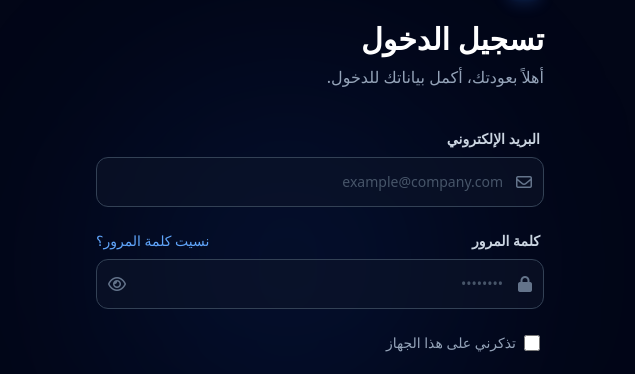
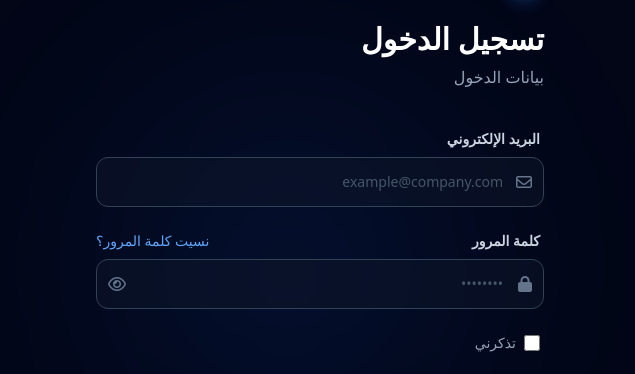
Before and after one commit to eslambahe5-afk/ESLAM-BAHEY-, a plain HTML site: page index.html in a window 1280 px wide. Shown: the part 128-502 px from the top of the page, 0-635 px from the left. Drawn offline with nearby package versions, Linux system fonts and the light colour scheme.

Commit message:
Update index.html

```diff
--- a/index.html
+++ b/index.html
@@ -65,7 +65,7 @@
                     <span class="text-2xl font-bold text-white"></span>
                 </div>
                 <h2 class="text-3xl font-bold text-white mb-2">تسجيل الدخول</h2>
-                <p class="text-slate-400">أهلاً بعودتك، أكمل بياناتك للدخول.</p>
+                <p class="text-slate-400">بيانات الدخول</p>
             </div>
 
             <!-- Form -->
@@ -110,7 +110,7 @@
                     <div class="flex items-center h-5">
                         <input id="rememberme" type="checkbox" class="w-4 h-4 accent-blue-600 bg-slate-800 border-slate-700 rounded focus:ring-blue-600 focus:ring-offset-slate-900">
                     </div>
-                    <label for="rememberme" class="ms-2 text-sm text-slate-400 leading-5">تذكرني على هذا الجهاز</label>
+                    <label for="rememberme" class="ms-2 text-sm text-slate-400 leading-5">تذكرني </label>
                 </div>
 
                 <!-- Submit Button -->
```
